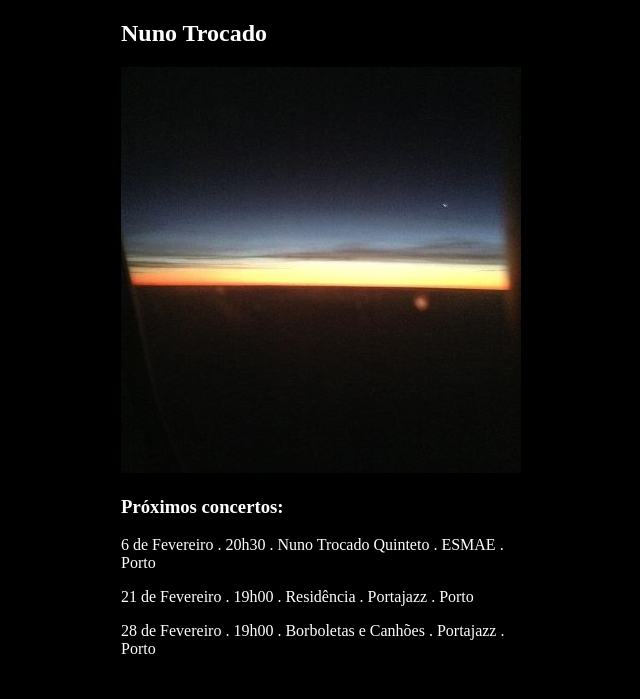
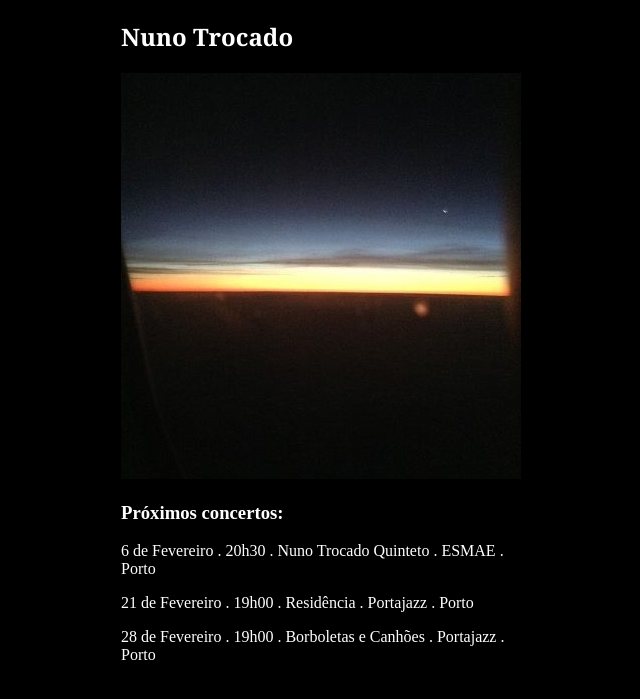
Before and after one commit to ntrocado/ntrocado.github.io, a Jekyll site: the page built from index.html, in a window 1280 px wide. Shown: the top 699 px of the page, without its empty margins (319-959 px from the left). Built offline with Jekyll 4.4.1, drawn with Linux system fonts in a browser that asks for light colours.

Commit message:
Update main.css

```diff
--- a/css/main.css
+++ b/css/main.css
@@ -18,4 +18,4 @@ h1, h2, h3, p {
 	color: white;
 	font-family: 'quicksand';
 }
-h1 {font-family: 'quicksand'}
+h1 {font-family: 'quicksand', Georgia;}
```
